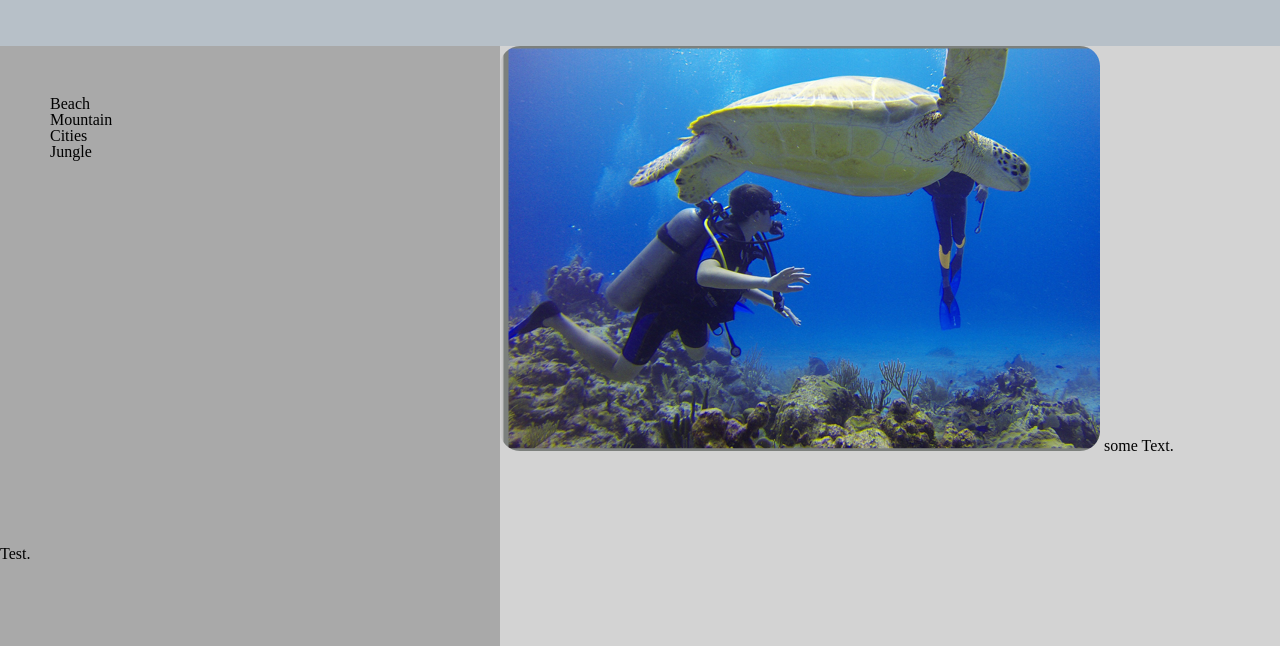
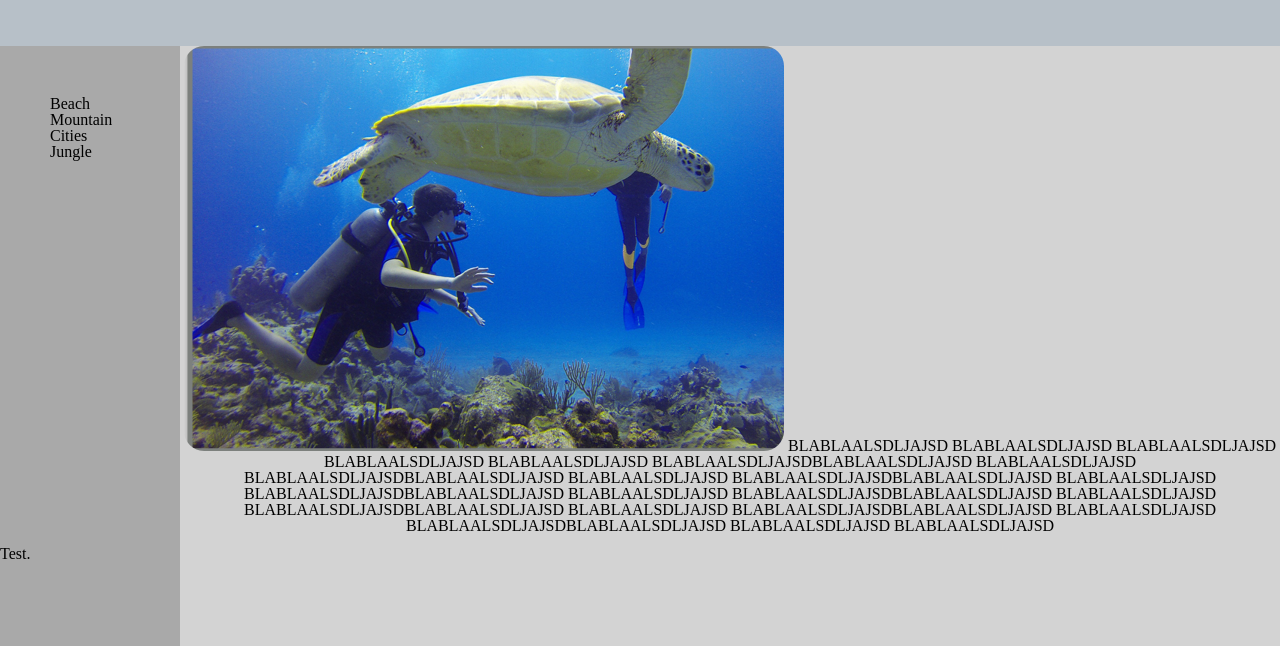
Before and after one commit to HendrikW/myportfolio, a plain HTML site: page index.html in a window 1280 px wide. Shown: the part 232-878 px from the top of the page. Drawn offline with Linux system fonts and the light colour scheme.

Commit message:
Changed my text.

```diff
--- a/index.html
+++ b/index.html
@@ -25,7 +25,7 @@
     </aside>
     <div>
       <img src="images/diver-549380_1920.png">
-      some Text.
+      BLABLAALSDLJAJSD BLABLAALSDLJAJSD BLABLAALSDLJAJSD BLABLAALSDLJAJSD BLABLAALSDLJAJSD BLABLAALSDLJAJSDBLABLAALSDLJAJSD BLABLAALSDLJAJSD BLABLAALSDLJAJSDBLABLAALSDLJAJSD BLABLAALSDLJAJSD BLABLAALSDLJAJSDBLABLAALSDLJAJSD BLABLAALSDLJAJSD BLABLAALSDLJAJSDBLABLAALSDLJAJSD BLABLAALSDLJAJSD BLABLAALSDLJAJSDBLABLAALSDLJAJSD BLABLAALSDLJAJSD BLABLAALSDLJAJSDBLABLAALSDLJAJSD BLABLAALSDLJAJSD BLABLAALSDLJAJSDBLABLAALSDLJAJSD BLABLAALSDLJAJSD BLABLAALSDLJAJSDBLABLAALSDLJAJSD BLABLAALSDLJAJSD BLABLAALSDLJAJSD
     </div>
   </main>
 
```
